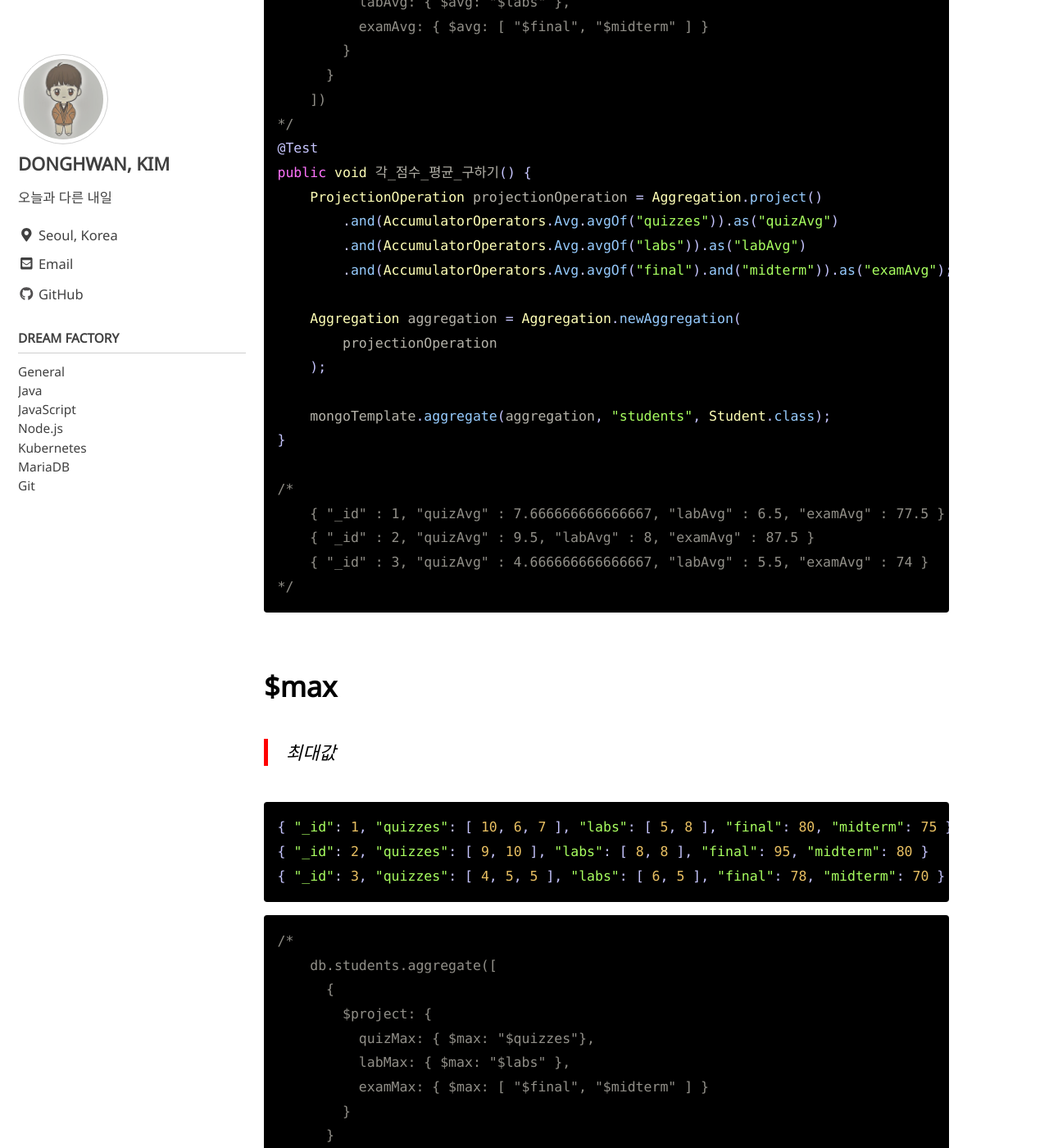
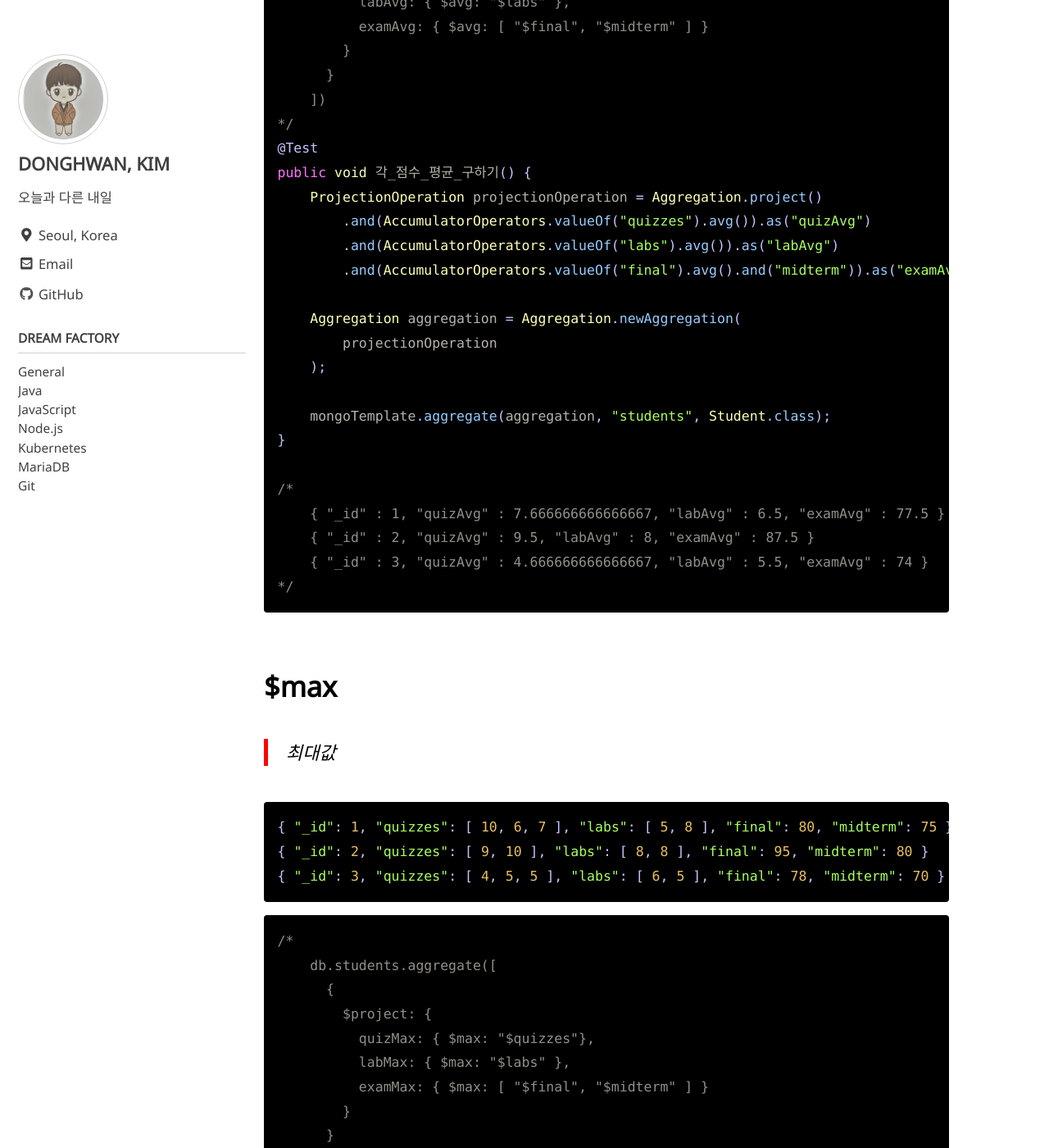
Before and after one commit to yearnlune/yearnlune.github.io, a Jekyll site: the page built from _posts/java/2021-10-13-java-mongodb-aggregation-accumulator-operators.md, in a window 1280 px wide and 1400 px high, scrolled down 2093 px. Shown: the whole window at 82% size. Built offline with Jekyll 4.4.1, drawn with Linux system fonts in a browser that asks for light colours; cached includes are drawn as plain includes; comment, search, counter and statistics services are not loaded; some of the changed text lies outside the part shown.

Commit message:
feat: Fixed 'AccumulatorOperators'
- using AccumulatorOperators.valueOf()

```diff
--- a/_posts/java/2021-10-13-java-mongodb-aggregation-accumulator-operators.md
+++ b/_posts/java/2021-10-13-java-mongodb-aggregation-accumulator-operators.md
@@ -40,9 +40,9 @@ categories:
 @Test
 public void 각_점수_총합_구하기() {
     ProjectionOperation projectionOperation = Aggregation.project()
-        .and(AccumulatorOperators.Sum.sumOf("quizzes")).as("quizTotal")
-        .and(AccumulatorOperators.Sum.sumOf("labs")).as("labTotal")
-        .and(AccumulatorOperators.Sum.sumOf("final").and("midterm")).as("examTotal");
+        .and(AccumulatorOperators.valueOf("quizzes").sum()).as("quizTotal")
+        .and(AccumulatorOperators.valueOf("labs").sum()).as("labTotal")
+        .and(AccumulatorOperators.valueOf("final").sum().and("midterm")).as("examTotal");
 
     Aggregation aggregation = Aggregation.newAggregation(
         projectionOperation
@@ -84,9 +84,9 @@ public void 각_점수_총합_구하기() {
 @Test
 public void 각_점수_평균_구하기() {
     ProjectionOperation projectionOperation = Aggregation.project()
-        .and(AccumulatorOperators.Avg.avgOf("quizzes")).as("quizAvg")
-        .and(AccumulatorOperators.Avg.avgOf("labs")).as("labAvg")
-        .and(AccumulatorOperators.Avg.avgOf("final").and("midterm")).as("examAvg");
+        .and(AccumulatorOperators.valueOf("quizzes").avg()).as("quizAvg")
+        .and(AccumulatorOperators.valueOf("labs").avg()).as("labAvg")
+        .and(AccumulatorOperators.valueOf("final").avg().and("midterm")).as("examAvg");
 
     Aggregation aggregation = Aggregation.newAggregation(
         projectionOperation
@@ -128,9 +128,9 @@ public void 각_점수_평균_구하기() {
 @Test
 public void 각_점수_최대값_구하기() {
     ProjectionOperation projectionOperation = Aggregation.project()
-        .and(AccumulatorOperators.Max.maxOf("quizzes")).as("quizMax")
-        .and(AccumulatorOperators.Max.maxOf("labs")).as("labMax")
-        .and(AccumulatorOperators.Max.maxOf("final").and("midterm")).as("examMax");
+        .and(AccumulatorOperators.valueOf("quizzes").max()).as("quizMax")
+        .and(AccumulatorOperators.valueOf("labs").max()).as("labMax")
+        .and(AccumulatorOperators.valueOf("final").max().and("midterm")).as("examMax");
 
     Aggregation aggregation = Aggregation.newAggregation(
         projectionOperation
@@ -172,9 +172,9 @@ public void 각_점수_최대값_구하기() {
 @Test
 public void 각_점수_최소값_구하기() {
     ProjectionOperation projectionOperation = Aggregation.project()
-        .and(AccumulatorOperators.Min.minOf("quizzes")).as("quizMin")
-        .and(AccumulatorOperators.Min.minOf("labs")).as("labMin")
-        .and(AccumulatorOperators.Min.minOf("final").and("midterm")).as("examMin");
+        .and(AccumulatorOperators.valueOf("quizzes").min()).as("quizMin")
+        .and(AccumulatorOperators.valueOf("labs").min()).as("labMin")
+        .and(AccumulatorOperators.valueOf("final").min().and("midterm")).as("examMin");
 
     Aggregation aggregation = Aggregation.newAggregation(
         projectionOperation
@@ -226,7 +226,7 @@ public void 각_점수_최소값_구하기() {
 @Test
 public void 퀴즈_점수_표준편차_구하기() {
     ProjectionOperation projectionOperation = Aggregation.project()
-        .and(AccumulatorOperators.StdDevPop.stdDevPopOf("scores.score")).as("stdDev");
+        .and(AccumulatorOperators.valueOf("scores.score").stdDevPop()).as("stdDev");
 
     Aggregation aggregation = Aggregation.newAggregation(
         projectionOperation
@@ -277,7 +277,7 @@ public void 퀴즈_점수_표준편차_구하기() {
 @Test
 public void 퀴즈_점수_표본_표준편차_구하기() {
     ProjectionOperation projectionOperation = Aggregation.project()
-        .and(AccumulatorOperators.StdDevSamp.stdDevSampOf("scores.score")).as("stdDevSamp");
+        .and(AccumulatorOperators.valueOf("scores.score").stdDevSamp()).as("stdDevSamp");
 
     Aggregation aggregation = Aggregation.newAggregation(
         projectionOperation
```
